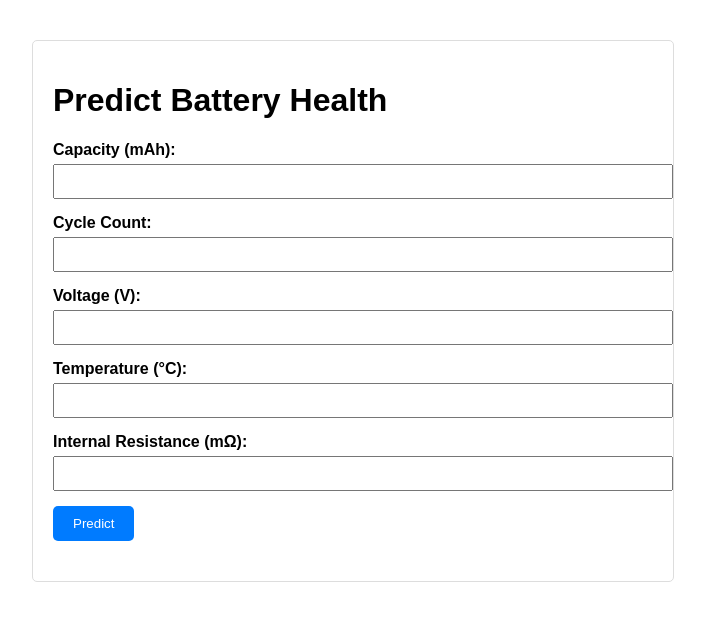
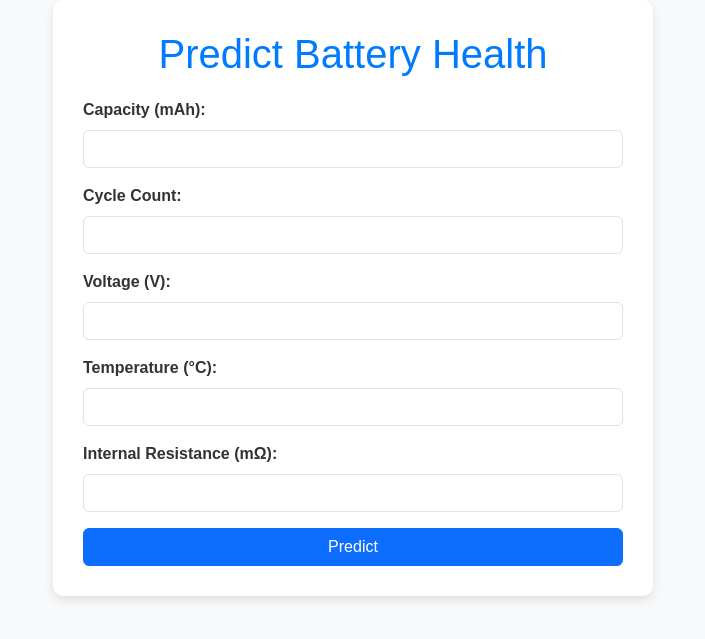
Before and after one commit to ezhilezhil/Real-Time-EV-Fleet-Monitoring-and-Predictive-Analytics-Solution, a Flask app: a page that uses templates/Battery Health Status Section.html in a window 1280 px wide. Shown: the top 639 px of the page, without its empty margins (287-992 px from the left). Run offline with Flask 3, Linux system fonts and the light colour scheme; parts of the project's set-up code (start-up, migrations or seed data) failed here and were passed over.

Commit message:
code aligned

```diff
--- a/templates/Battery Health Status Section.html
+++ b/templates/Battery Health Status Section.html
@@ -4,48 +4,104 @@
     <meta charset="UTF-8">
     <meta name="viewport" content="width=device-width, initial-scale=1.0">
     <title>Predict Battery Health</title>
+    <link href="https://cdn.jsdelivr.net/npm/bootstrap@5.3.2/dist/css/bootstrap.min.css" rel="stylesheet">
     <style>
-        body { font-family: Arial, sans-serif; margin: 20px; padding: 20px; }
-        .container { max-width: 600px; margin: auto; padding: 20px; border: 1px solid #ddd; border-radius: 5px; }
-        .form-group { margin-bottom: 15px; }
-        label { display: block; font-weight: bold; }
-        input { width: 100%; padding: 8px; margin-top: 5px; }
-        button { background-color: #007BFF; color: white; padding: 10px 20px; border: none; border-radius: 5px; cursor: pointer; }
-        button:hover { background-color: #0056b3; }
-        .result { margin-top: 20px; font-weight: bold; }
+        body {
+            background-color: #f8f9fa;
+            font-family: Arial, sans-serif;
+        }
+        .container {
+            max-width: 600px;
+            margin: auto;
+            padding: 30px;
+            background-color: white;
+            border-radius: 10px;
+            box-shadow: 0 4px 10px rgba(0, 0, 0, 0.1);
+        }
+        h1 {
+            text-align: center;
+            color: #007BFF;
+            margin-bottom: 20px;
+        }
+        label {
+            font-weight: bold;
+            color: #333;
+        }
+        input {
+            border: 1px solid #ddd;
+            border-radius: 5px;
+            padding: 8px;
+        }
+        button {
+            background-color: #007BFF;
+            color: white;
+            padding: 10px;
+            border: none;
+            border-radius: 5px;
+            font-size: 16px;
+            width: 100%;
+        }
+        button:hover {
+            background-color: #0056b3;
+        }
+        .result {
+            margin-top: 20px;
+            padding: 15px;
+            border-radius: 5px;
+            background-color: #e9f7ef;
+            color: #155724;
+            text-align: center;
+        }
+        .btn-secondary {
+            background-color: #6c757d;
+            color: white;
+            padding: 10px;
+            border: none;
+            border-radius: 5px;
+            font-size: 16px;
+            width: 100%;
+            margin-top: 10px;
+        }
+        .btn-secondary:hover {
+            background-color: #5a6268;
+        }
     </style>
 </head>
 <body>
     <div class="container">
         <h1>Predict Battery Health</h1>
         <form action="/battery_health_status" method="post">
-            <div class="form-group">
-                <label for="capacity">Capacity (mAh):</label>
-                <input type="number" id="capacity" name="capacity" step="any" required>
+            <div class="mb-3">
+                <label for="capacity" class="form-label">Capacity (mAh):</label>
+                <input type="number" id="capacity" name="capacity" step="any" class="form-control" required>
             </div>
-            <div class="form-group">
-                <label for="cycle_count">Cycle Count:</label>
-                <input type="number" id="cycle_count" name="cycle_count" required>
+            <div class="mb-3">
+                <label for="cycle_count" class="form-label">Cycle Count:</label>
+                <input type="number" id="cycle_count" name="cycle_count" class="form-control" required>
             </div>
-            <div class="form-group">
-                <label for="voltage">Voltage (V):</label>
-                <input type="number" id="voltage" name="voltage" step="any" required>
+            <div class="mb-3">
+                <label for="voltage" class="form-label">Voltage (V):</label>
+                <input type="number" id="voltage" name="voltage" step="any" class="form-control" required>
             </div>
-            <div class="form-group">
-                <label for="temperature">Temperature (°C):</label>
-                <input type="number" id="temperature" name="temperature" step="any" required>
+            <div class="mb-3">
+                <label for="temperature" class="form-label">Temperature (°C):</label>
+                <input type="number" id="temperature" name="temperature" step="any" class="form-control" required>
             </div>
-            <div class="form-group">
-                <label for="resistance">Internal Resistance (mΩ):</label>
-                <input type="number" id="resistance" name="resistance" step="any" required>
+            <div class="mb-3">
+                <label for="resistance" class="form-label">Internal Resistance (mΩ):</label>
+                <input type="number" id="resistance" name="resistance" step="any" class="form-control" required>
             </div>
-            <button type="submit">Predict</button>
+            <button type="submit" class="btn btn-primary">Predict</button>
         </form>
-        <div class="result">
-            {% if prediction_text %}
-                {{ prediction_text }}
-            {% endif %}
+
+        {% if prediction_text %}
+        <div class="result mt-4">
+            <h4>Prediction Result:</h4>
+            <p>{{ prediction_text }}</p>
         </div>
+        <button onclick="location.href='/histogram.html'" class="btn btn-secondary">Go to Dashboard</button>
+        <button onclick="location.href='/optimize_route'" class="btn btn-secondary">Optimize Route</button>
+        {% endif %}
     </div>
 </body>
 </html>
```
Also changed, not shown: templates/optimize_route.html (+43 -8 lines), templates/predict_battery.html (deleted, +0 -61 lines), battery-app.py (deleted).
